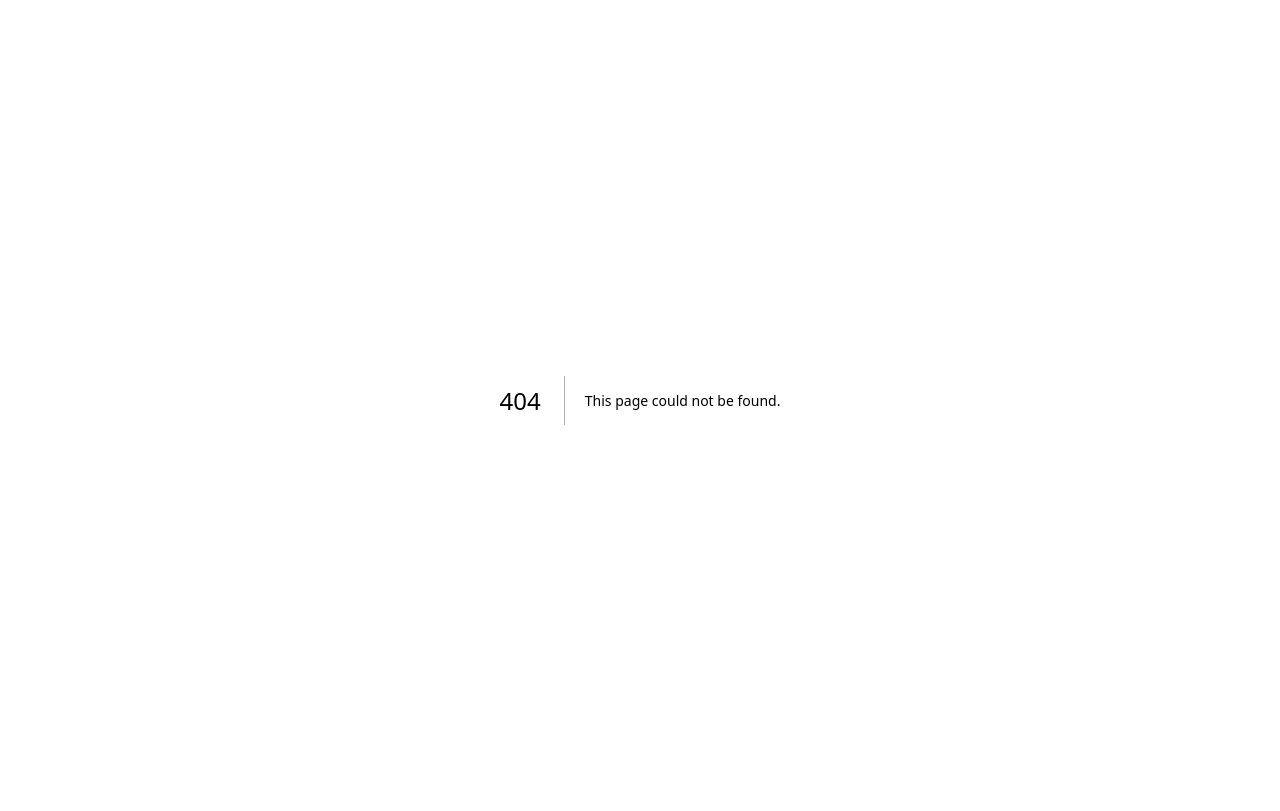
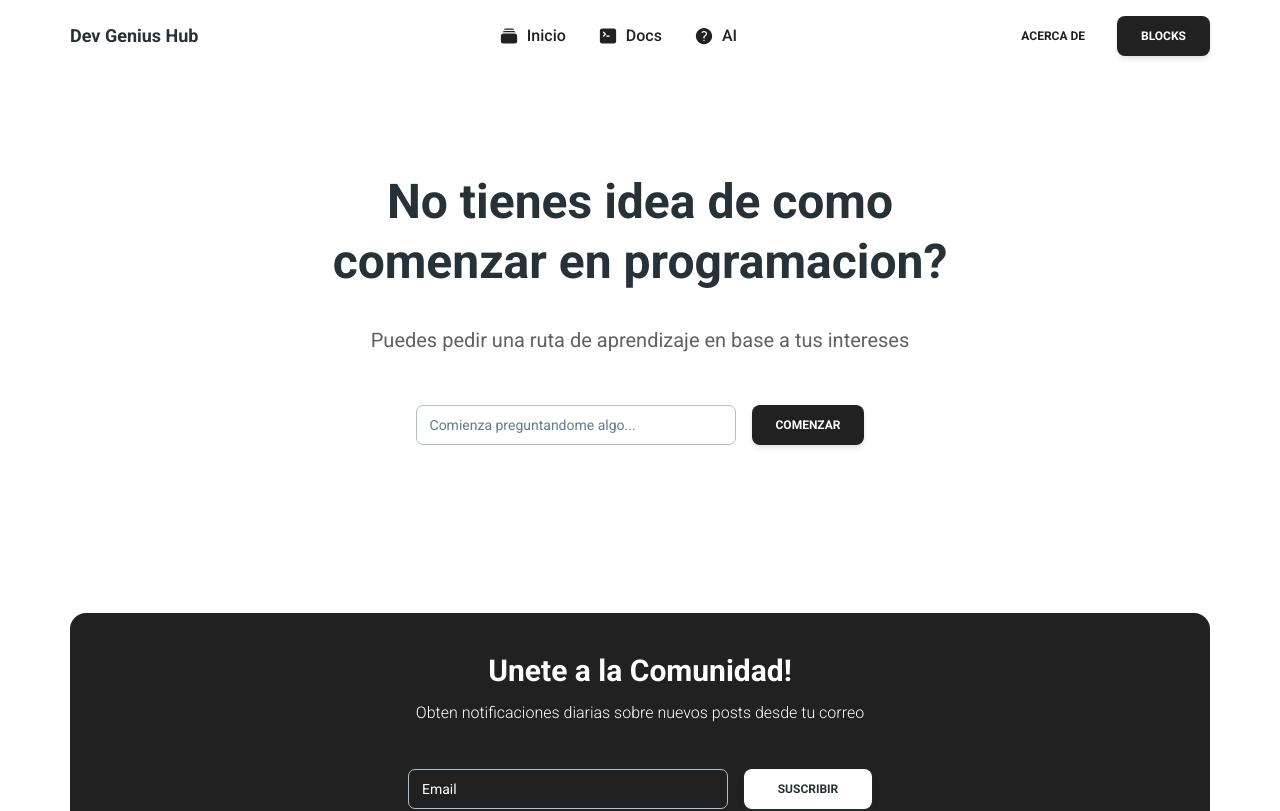
Before and after one commit to hiramgabriel1/dev-genius-hub, a Next.js app: page /questions in a window 1280 px wide. Before the commit this address had no page. Shown: the top 811 px of the page. Built offline with nearby package versions, Linux system fonts and the light colour scheme.

Commit message:
feature: section AI

```diff
--- /dev/null
+++ b/src/app/hero.questions.tsx
@@ -0,0 +1,58 @@
+/* eslint-disable react/no-children-prop */
+"use client";
+import { Button, Typography, Input } from "@material-tailwind/react";
+
+function HeroQuestions() {
+    return (
+        <header className="mt-5 bg-white p-8">
+            <div className="w-w-full container mx-auto pt-12 pb-24 text-center">
+                <Typography
+                    // @ts-expect-error
+                    color="blue-gray"
+                    className="mx-auto w-full text-[30px] lg:text-[48px] font-bold leading-[45px] lg:leading-[60px] lg:max-w-2xl"
+                    children={undefined}
+                    placeholder={undefined}
+                    onPointerEnterCapture={undefined}
+                    onPointerLeaveCapture={undefined}
+                >
+                    No tienes idea de como comenzar en programacion?
+                </Typography>
+                <Typography
+                    // @ts-expect-error
+                    variant="lead"
+                    className="mx-auto mt-8 mb-4 w-full px-8 !text-gray-700 lg:w-10/12 lg:px-12 xl:w-8/12 xl:px-20"
+                    children={undefined}
+                    placeholder={undefined}
+                    onPointerEnterCapture={undefined}
+                    onPointerLeaveCapture={undefined}
+                >
+                    Puedes pedir una ruta de aprendizaje en base a tus intereses
+                </Typography>
+                <div className="grid place-items-start justify-center gap-2">
+                    <div className="mt-8 flex flex-col items-center justify-center gap-4 md:flex-row">
+                        <div className="w-80">
+                            {/* @ts-ignore */}
+                            <Input label="Comienza preguntandome algo..." />
+                        </div>
+
+                        {/* @ts-ignore */}
+                        <Button
+                            // @ts-ignore
+                            size="md"
+                            className="lg:w-max shrink-0"
+                            fullWidth
+                            color="gray"
+                            children={undefined}
+                            placeholder={undefined}
+                            onPointerEnterCapture={undefined}
+                            onPointerLeaveCapture={undefined}
+                        >
+                            Comenzar
+                        </Button>
+                    </div>
+                </div>
+            </div>
+        </header>
+    );
+}
+export default HeroQuestions;
--- /dev/null
+++ b/src/app/questions/page.tsx
@@ -0,0 +1,13 @@
+// components
+import { Navbar, Footer } from "@/components";
+import HeroQuestions from "../hero.questions";
+
+export default function Campaign() {
+  return (
+    <>
+      <Navbar />
+      <HeroQuestions />
+      <Footer />
+    </>
+  );
+}
```
